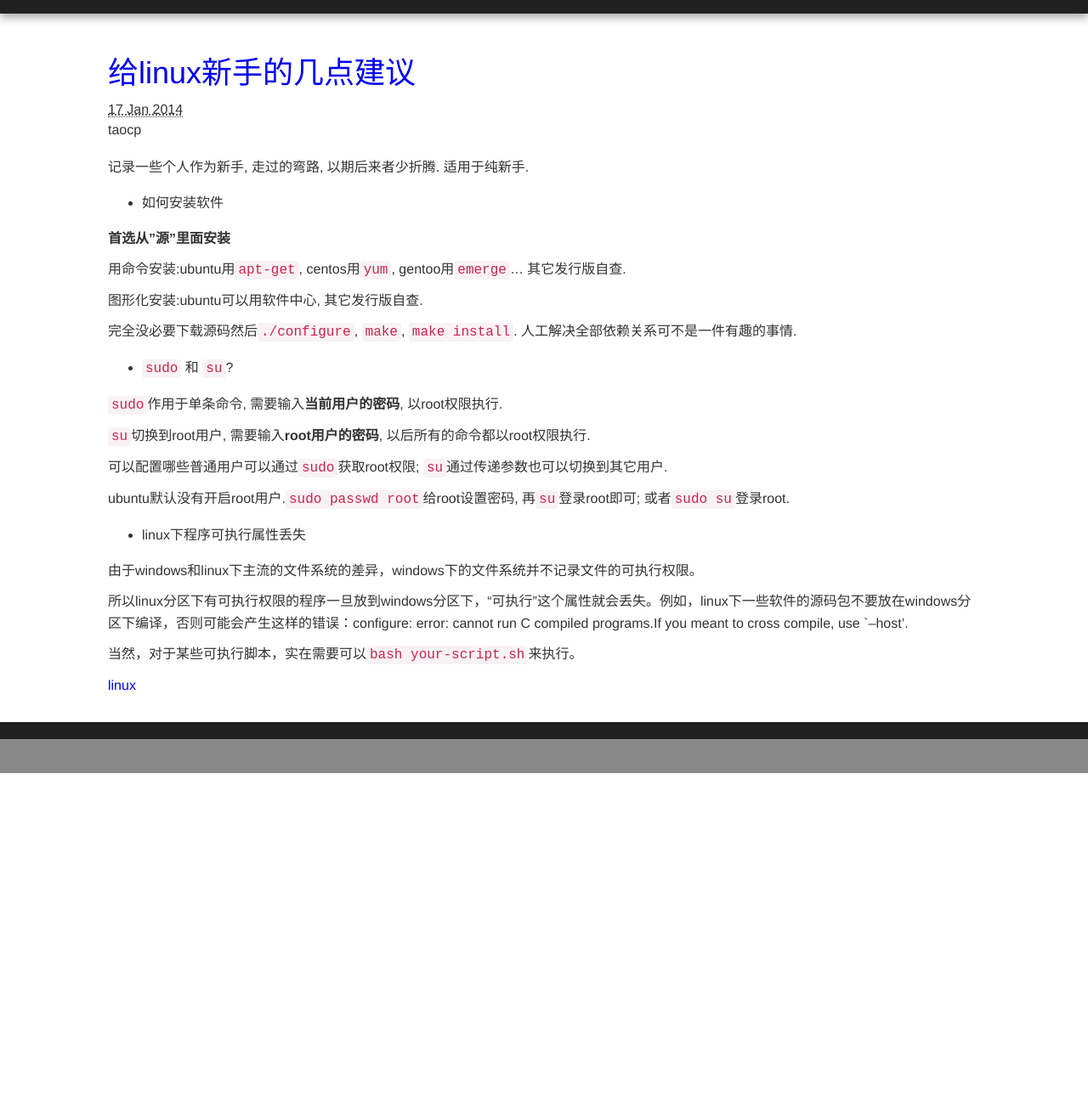
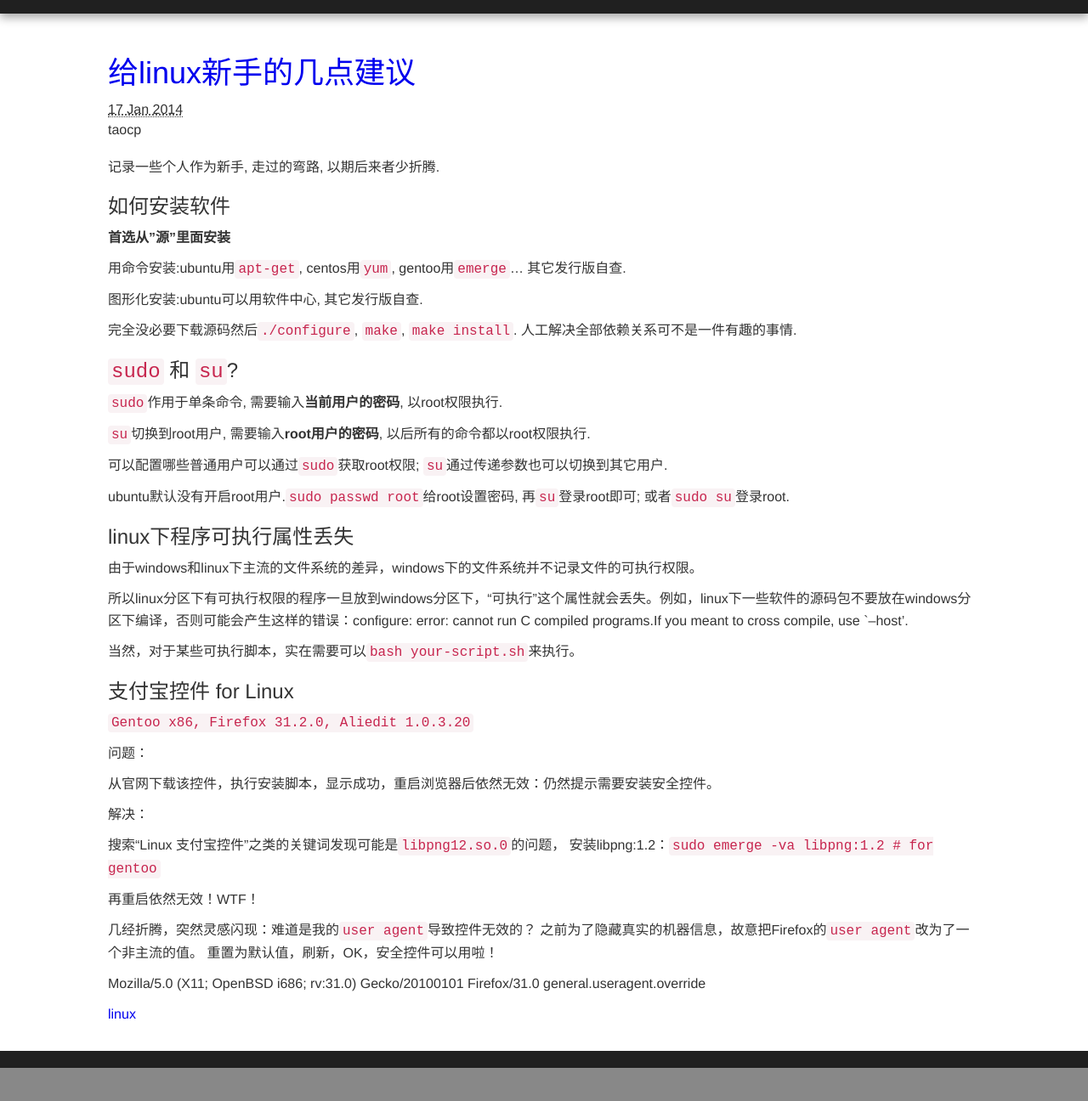
Before and after one commit to taocp/taocp.github.com, a Jekyll site: the page built from _posts/2014-1-17-给linux新手的几点建议.md, in a window 1280 px wide, cut to the strip 104-1401 px from the top of the page. Shown: the whole strip at 85% size. Built offline with Jekyll 4.4.1, drawn with Linux system fonts in a browser that asks for light colours; nearby versions of some CDN libraries; library files that are not in the unit come from our copies; Markdown is read by kramdown in place of the engine named in the settings; comment, search, counter and statistics services are not loaded; before the commit the page ends 1014 px from its top, so only the background shows below that.

Commit message:
user agent

```diff
--- a/_posts/2014-1-17-给linux新手的几点建议.md
+++ b/_posts/2014-1-17-给linux新手的几点建议.md
@@ -8,9 +8,9 @@ tags:
 categories:
 - linux
 ---
-记录一些个人作为新手, 走过的弯路, 以期后来者少折腾. 适用于纯新手.
+记录一些个人作为新手, 走过的弯路, 以期后来者少折腾.
 
-* 如何安装软件
+### 如何安装软件
 
 **首选从"源"里面安装**
 
@@ -21,7 +21,7 @@ categories:
 完全没必要下载源码然后`./configure`, `make`, `make install`. 人工解决全部依赖关系可不是一件有趣的事情.
 
 
-* `sudo` 和 `su`?
+### `sudo` 和 `su`?
 
 `sudo`作用于单条命令, 需要输入**当前用户的密码**, 以root权限执行.
 
@@ -32,10 +32,32 @@ categories:
 ubuntu默认没有开启root用户.`sudo passwd root`给root设置密码, 再`su`登录root即可; 或者`sudo su`登录root.
 
 
-* linux下程序可执行属性丢失
+### linux下程序可执行属性丢失
 
 由于windows和linux下主流的文件系统的差异，windows下的文件系统并不记录文件的可执行权限。
 
 所以linux分区下有可执行权限的程序一旦放到windows分区下，“可执行”这个属性就会丢失。例如，linux下一些软件的源码包不要放在windows分区下编译，否则可能会产生这样的错误：configure: error: cannot run C compiled programs.If you meant to cross compile, use `--host'.
 
 当然，对于某些可执行脚本，实在需要可以`bash your-script.sh`来执行。
+
+### 支付宝控件 for Linux
+
+`Gentoo x86, Firefox 31.2.0, Aliedit 1.0.3.20`
+
+问题：
+
+从官网下载该控件，执行安装脚本，显示成功，重启浏览器后依然无效：仍然提示需要安装安全控件。
+
+解决：
+
+搜索“Linux 支付宝控件”之类的关键词发现可能是`libpng12.so.0`的问题，
+安装libpng:1.2：`sudo emerge -va libpng:1.2 # for gentoo`
+
+再重启依然无效！WTF！
+
+几经折腾，突然灵感闪现：难道是我的`user agent`导致控件无效的？
+之前为了隐藏真实的机器信息，故意把Firefox的`user agent`改为了一个非主流的值。
+重置为默认值，刷新，OK，安全控件可以用啦！
+
+Mozilla/5.0 (X11; OpenBSD i686; rv:31.0) Gecko/20100101 Firefox/31.0
+general.useragent.override
```
Also changed, not shown: _posts/2014-1-23-几个有用的软件工具和网站.md (+16 -1 lines), about.md (+2 -2 lines).
